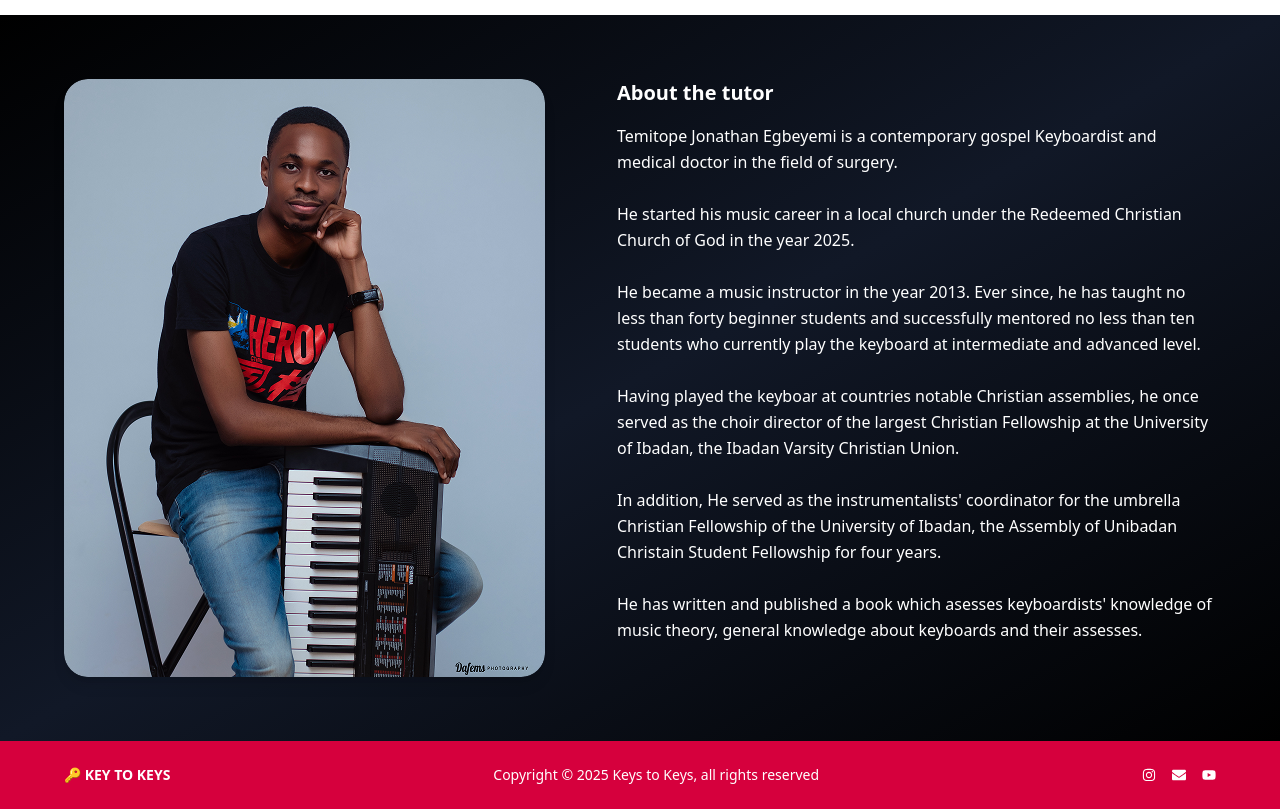
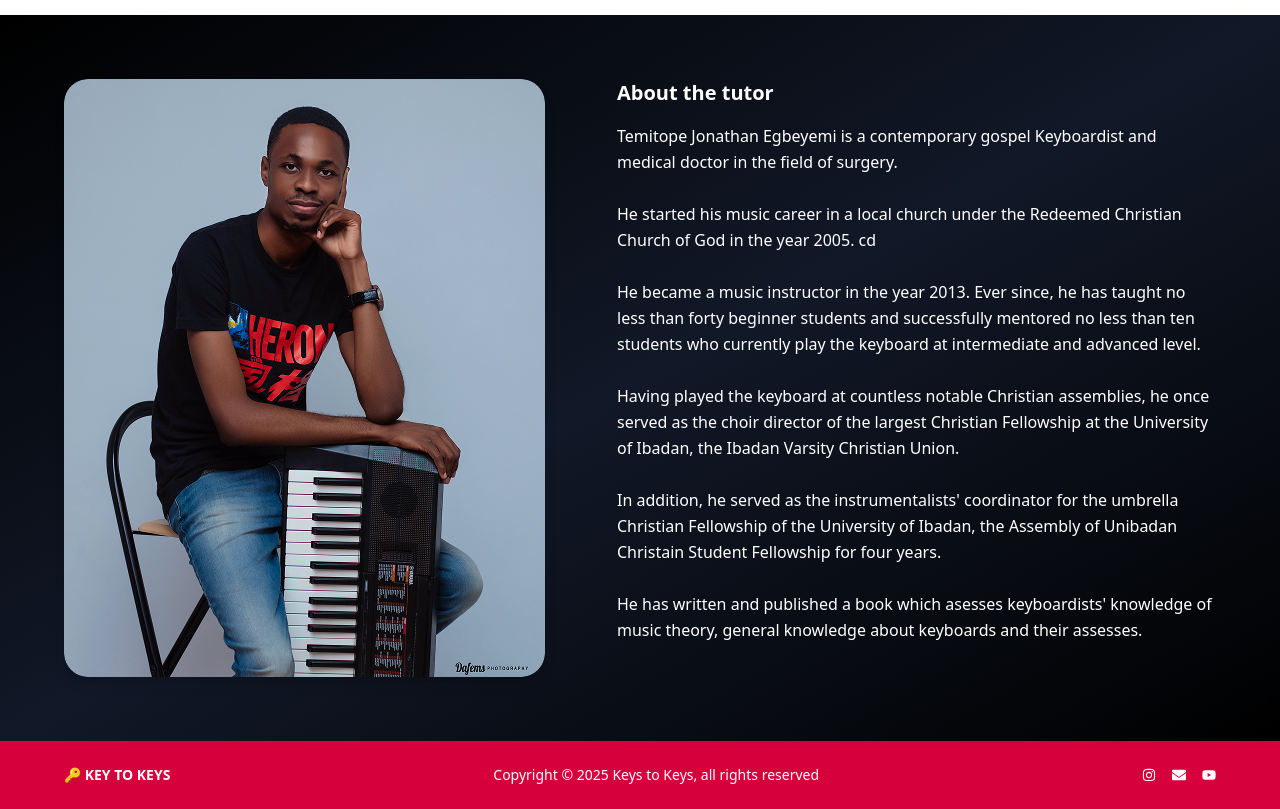
Before and after one commit to Ademola-giod/Key-to-keys, a React (Vite) app in the folder client/key-to-keys/: page / in a window 1280 px wide. Shown: the part 3980-4789 px from the top of the page. Built offline with nearby package versions, Linux system fonts and the light colour scheme.

Commit message:
changes in about

```diff
--- a/client/key-to-keys/src/components/pages/Home/About.jsx
+++ b/client/key-to-keys/src/components/pages/Home/About.jsx
@@ -1,49 +1,7 @@
 import React from "react";
-import { FaEnvelope, FaInstagram, FaTwitter, } from "react-icons/fa";
+;
 import tutorImg from "../../../assets/authorPics.png";
 
-// const AboutTutor = () => {
-//   return (
-//     <section id="about" className="bg-gradient-to-br from-black via-gray-900 to-black text-white px-5 py-16">
-//       <div className="max-w-6xl mx-auto flex flex-col md:flex-row items-center gap-10">
-//         <img
-//           src={tutorImg}
-//           alt="Tutor"
-//           className="w-[481px] h-[598px] object-cover rounded-[24px] shadow-lg"
-//         />
-//         <div>
-//           <h2 className="text-xl font-bold mb-4">About the tutor</h2>
-//           <p className="text-sm text-gray-300 mb-4 leading-relaxed">
-//             With over 15 years of professional playing, Egbeyemi Temitope Jonathan is a force to reckon with
-//             when it comes to excellent musicianship. He is a medical doctor with a deep passion for music.
-//             He has served as lead pianist and music director in various churches such as The Ibadan Varsity Christian Union (IVCU),
-//              The Redeemed Christian Church of God (RCCG), as well as in community groups such as the Royal Priesthood Harmonics,
-//               and The Assembly of University Campus Student Fellowship (AUCSF).
-//             <br /><br />
-//             He has taught several students who have gone on to be exceptional pianists and
-//             excellent musicians. He has a knack for teaching complex concepts in a very simple
-//             and easy-to-understand way. He has authored several music theory books to educate
-//              musicians and singers alike to become better at their craft.
-//           </p>
-
-//           <div className="flex items-center gap-4 mt-6">
-//             <FaInstagram className="text-pink-600 text-lg" />
-//             <FaTwitter className="text-pink-600 text-lg" />
-//             <FaEnvelope className="text-pink-600 text-lg" />
-//             <a
-//               href="mailto:Temitopeegbeyemi@gmail.com"
-//               className="text-sm text-white underline"
-//             >
-//               Temitopeegbeyemi@gmail.com
-//             </a>
-//           </div>
-//         </div>
-//       </div>
-//     </section>
-//   );
-// };
-
-// export default AboutTutor;
 
 
 const AboutTutor = () => {
@@ -64,8 +22,8 @@ const AboutTutor = () => {
             <br/>
             <br/>
             He started his music career in a local church under the Redeemed
-            Christian Church of God in the year 2025.
-            <br/>
+            Christian Church of God in the year 2005.
+      cd      <br/>
             <br/>
             He became a music instructor in the year 2013. Ever since, he has taught
             no less than forty beginner students and successfully mentored no less
@@ -73,12 +31,12 @@ const AboutTutor = () => {
             advanced level.
             <br/>
             <br/>
-            Having played the keyboar at countries notable Christian assemblies,
+            Having played the keyboard at countless notable Christian assemblies,
             he once served as the choir director of the largest Christian Fellowship
             at the University of Ibadan, the Ibadan Varsity Christian Union.
             <br/>
             <br/>
-            In addition, He served as the instrumentalists' coordinator for the umbrella
+            In addition, he served as the instrumentalists' coordinator for the umbrella
             Christian Fellowship of the University of Ibadan, the Assembly of Unibadan
             Christain Student Fellowship for four years.
             <br/>
```
